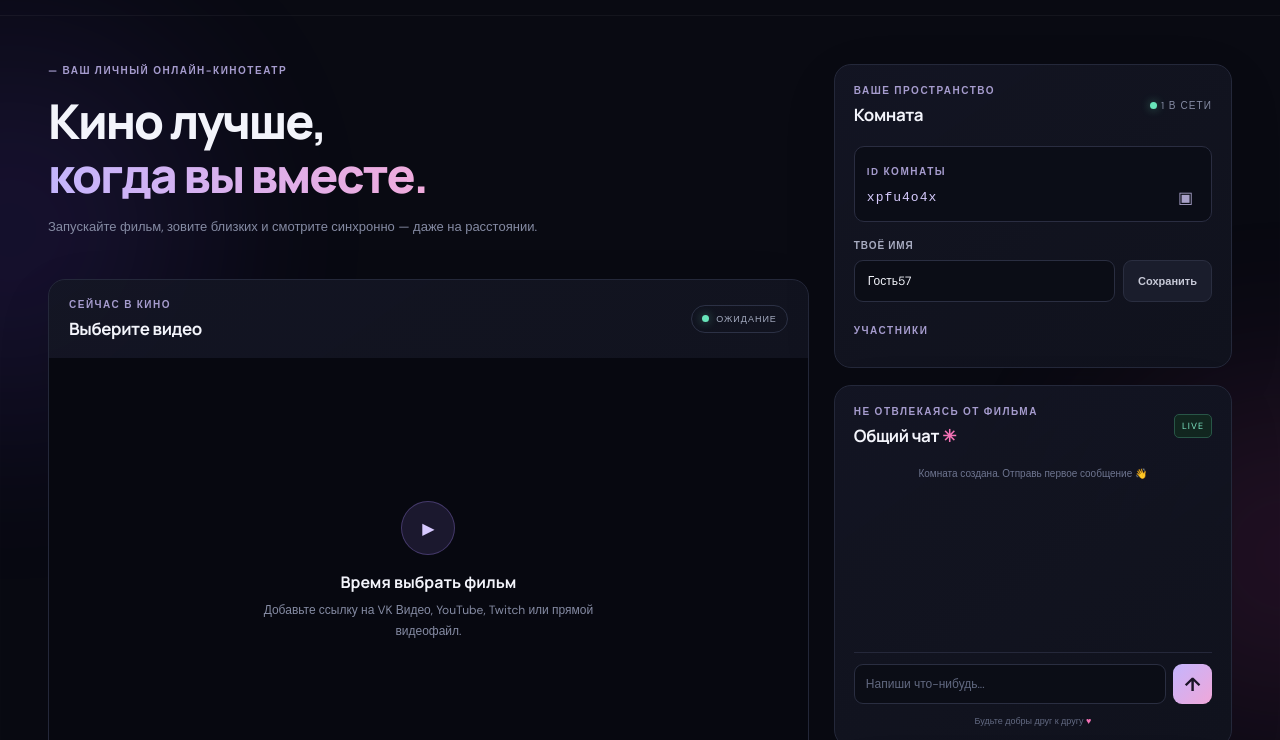
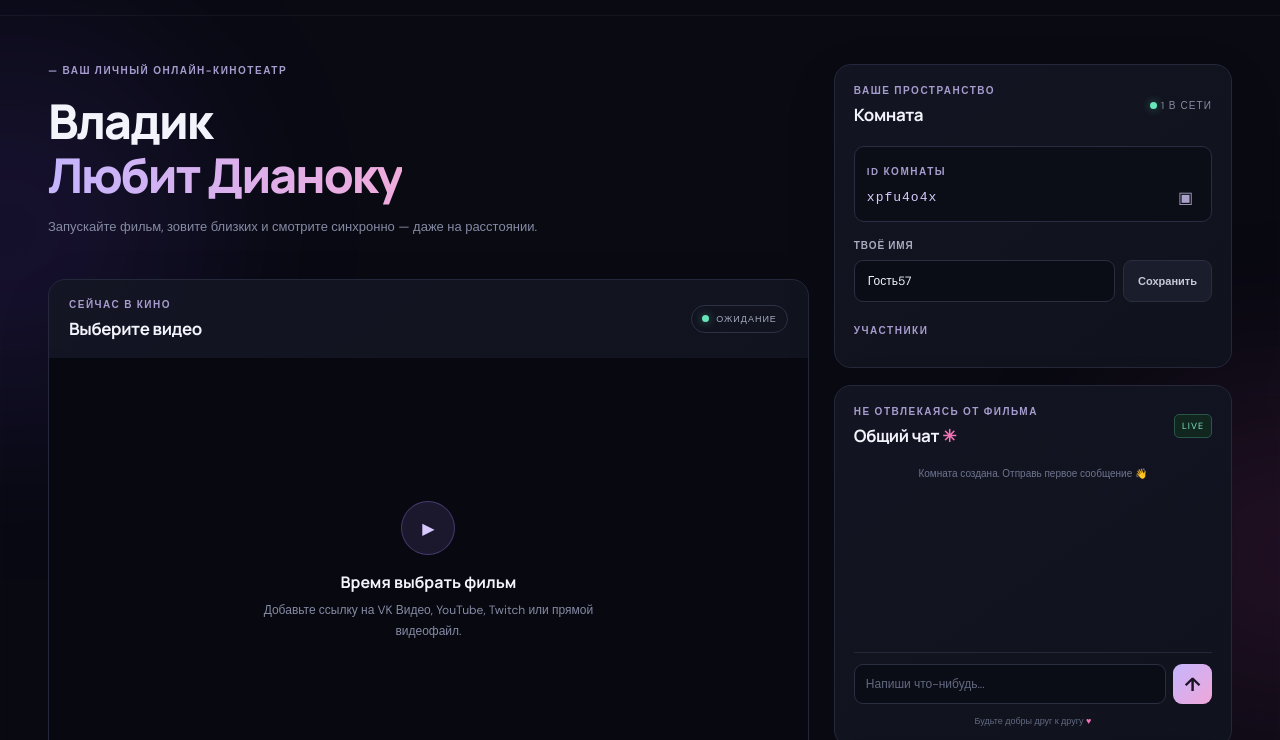
Before and after one commit to DxXxY/cinema, a website: page public/index.html in a window 1280 px wide. Shown: the part 60-800 px from the top of the page. Drawn offline with nearby package versions, Linux system fonts and the light colour scheme; no server answers; a script that the page names is missing.

Commit message:
Update index.html

```diff
--- a/public/index.html
+++ b/public/index.html
@@ -2,7 +2,7 @@
 <html lang="ru"><head><meta charset="utf-8"><meta name="viewport" content="width=device-width, initial-scale=1"><meta name="theme-color" content="#090a12"><title>Together Cinema — смотрите вместе</title><link rel="stylesheet" href="/styles.css"></head>
 <body><div class="ambient a1"></div><div class="ambient a2"></div>
 <header class="topbar"><a class="brand" href="/"><span class="brand-icon">▶</span><span>together<span class="accent">cinema</span></span></a><div class="top-actions"><i class="live-dot"></i><span class="muted small">КИНОТЕАТР В СЕТИ</span><button id="copyTop" class="button quiet">Пригласить ↗</button></div></header>
-<main class="layout"><section class="main-column"><div class="hero"><div class="eyebrow">— ВАШ ЛИЧНЫЙ ОНЛАЙН-КИНОТЕАТР</div><h1>Кино лучше,<br><span>когда вы вместе.</span></h1><p>Запускайте фильм, зовите близких и смотрите синхронно — даже на расстоянии.</p></div>
+<main class="layout"><section class="main-column"><div class="hero"><div class="eyebrow">— ВАШ ЛИЧНЫЙ ОНЛАЙН-КИНОТЕАТР</div><h1>Владик<br><span>Любит Дианоку</span></h1><p>Запускайте фильм, зовите близких и смотрите синхронно — даже на расстоянии.</p></div>
 <section class="panel player-card"><div class="player-header"><div><div class="label">СЕЙЧАС В КИНО</div><h2 id="currentTitle">Выберите видео</h2></div><span class="pill"><i class="live-dot"></i><span id="syncStatus">ОЖИДАНИЕ</span></span></div><div id="stage" class="stage"><div id="empty" class="empty"><div class="orb">▶</div><h3>Время выбрать фильм</h3><p>Добавьте ссылку на VK Видео, YouTube, Twitch или прямой видеофайл.</p></div><video id="video" controls playsinline hidden></video><iframe id="embed" title="Встроенный видеоплеер" allow="autoplay; fullscreen; picture-in-picture; encrypted-media" allowfullscreen hidden></iframe><div id="error" class="error" hidden></div></div><div class="player-footer"><span id="hint">● Плеер готов к запуску</span><span class="muted small">СИНХРОНИЗАЦИЯ В РЕАЛЬНОМ ВРЕМЕНИ</span></div></section>
 <section class="panel source-card"><div class="section-heading"><div><div class="label">ИСТОЧНИК ВИДЕО</div><h2>Добавить фильм</h2></div><div class="segmented"><!--<button id="directMode" class="segment active" type="button">Прямой файл</button>--><button id="embedMode" class="segment" type="button">VK / YouTube / Twitch</button></div></div><form id="mediaForm"><label for="mediaUrl">ССЫЛКА НА ВИДЕО</label><div class="input-row"><input id="mediaUrl" type="url" placeholder="https://example.com/movie.mp4" required><button class="button primary" type="submit">Запустить ↗</button></div><p id="sourceNote" class="note">Прямые MP4, WebM и HLS (.m3u8). Для них работает синхронизация воспроизведения.</p><label for="mediaTitle">НАЗВАНИЕ (НЕОБЯЗАТЕЛЬНО)</label><input id="mediaTitle" maxlength="120" placeholder="Например, Интерстеллар"></form></section>
 <section class="panel invite-card"><div class="invite-icon">↗</div><div class="invite-copy"><h3>Позови кого-нибудь на сеанс</h3><p>Отправь ссылку — и вы окажетесь в одной комнате.</p></div><button id="copyRoom" class="button outline">Копировать ссылку</button></section></section>
```
